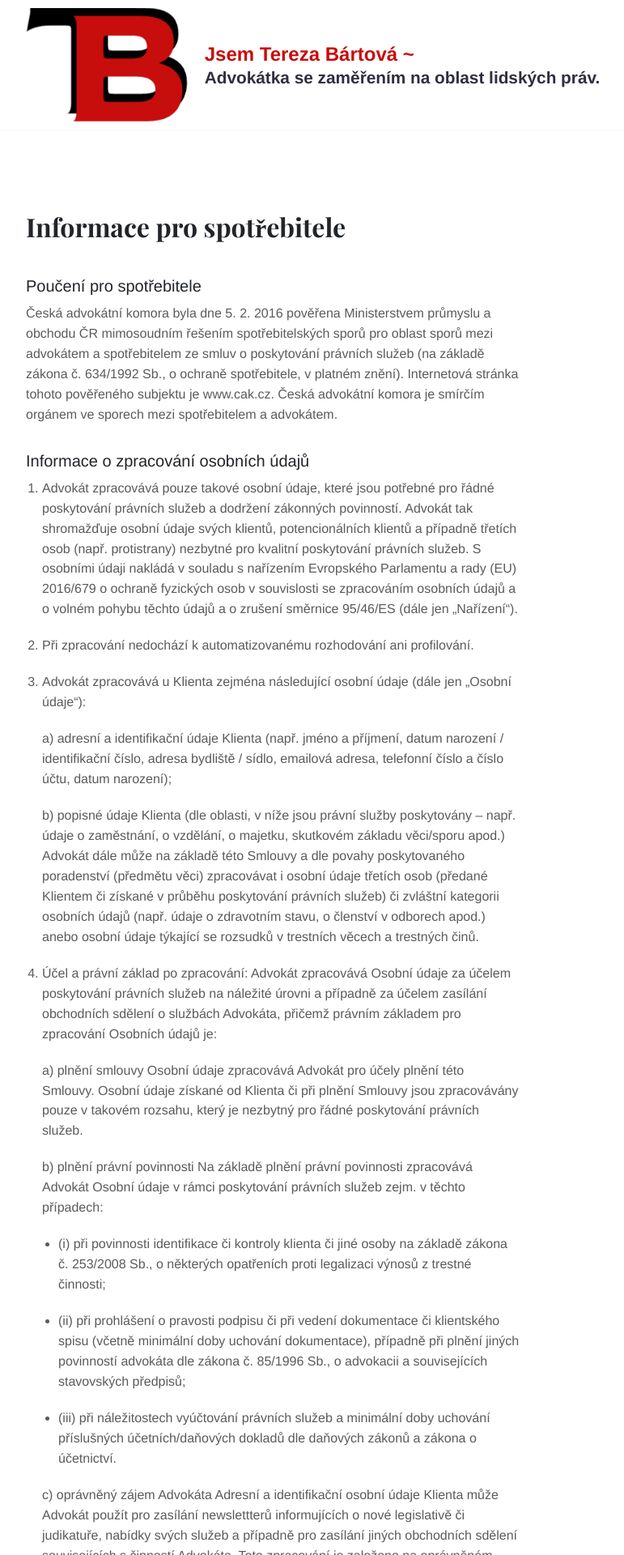
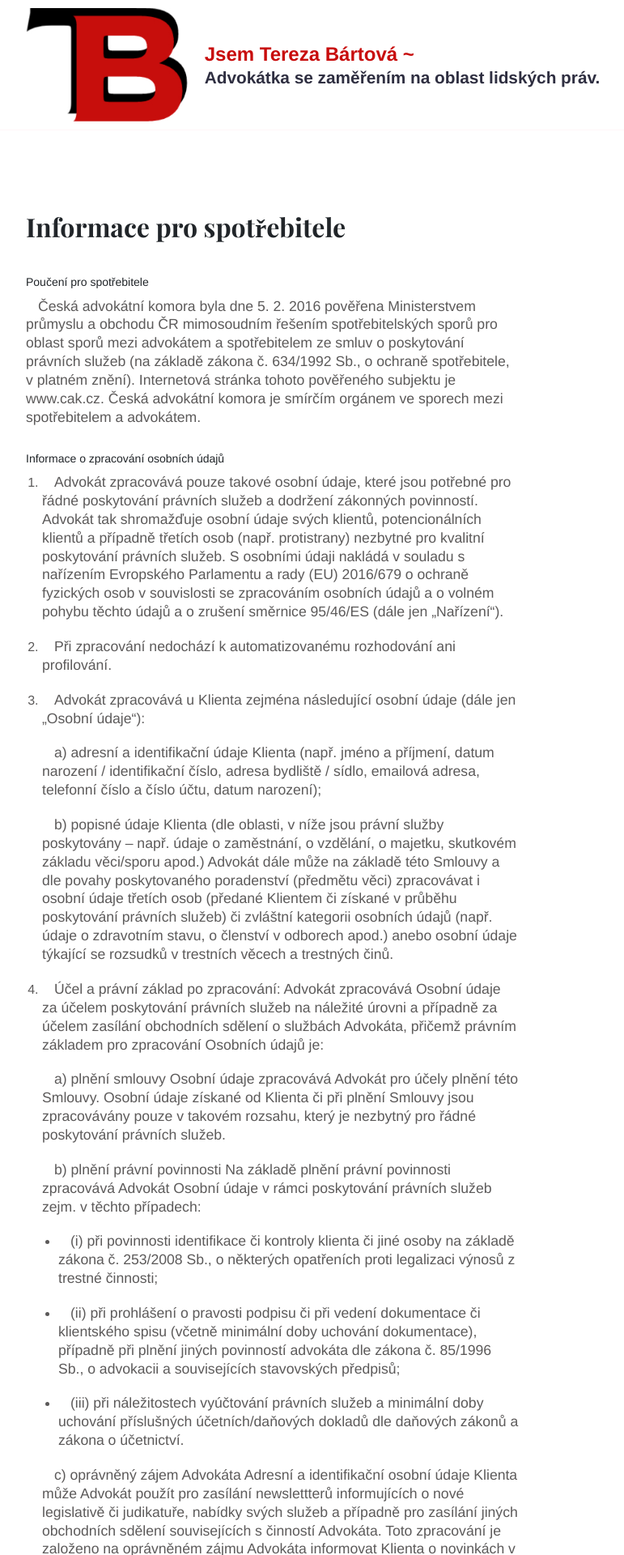
Before and after one commit to terezabartova/terezabartova.github.io, a Jekyll site: the page built from terms-and-conditions.md, in a window 1280 px wide. Shown: the top 1920 px of the page at 81% size, without its empty margins (143-914 px from the left). Built offline with Jekyll 4.4.1, drawn with Linux system fonts in a browser that asks for light colours.

Commit message:
decrease font size in Content

```diff
--- a/_sass/components/_content.scss
+++ b/_sass/components/_content.scss
@@ -16,27 +16,33 @@
   }
   p {
     font-family: $font-family-base;
-    line-height: 1.56;
+    font-size: 1.1rem;
+    line-height: 1.3;
     color: $steel;
+    text-indent: 15px;
+    @include media-breakpoint-down(sm) {
+        font-size: 1rem;
+        line-height: 1;
+    }
   }
   h1 {
     font-family: $font-family-base;
-    font-size: 34px;
+    font-size: 20px;
     line-height: 1.26;
     font-weight: normal;
     margin-top: 30px;
-    margin-bottom: 20px;
+    margin-bottom: 30px;
   }
   h2 {
     font-family: $font-family-base;
-    font-size: 26px;
+    font-size: 16px;
     font-weight: normal;
     line-height: 1.4;
     margin-top: 30px;
   }
   h3 {
     font-family: $font-family-base;
-    font-size: 20px;
+    font-size: 14px;
     line-height: 1.4;
     font-weight: normal;
     margin-top: 30px;
--- a/_sass/components/_type.scss
+++ b/_sass/components/_type.scss
@@ -5,7 +5,7 @@ p {
   margin-bottom: 20px;
 }
 h1 {
-  font-size: 30px;
+  font-size: 20px;
   font-family: $font-family-heading;
   line-height: 1.2;
   margin-bottom: 20px;
@@ -15,7 +15,7 @@ h1 {
   }
 }
 h2 {
-  font-size: 24px;
+  font-size: 16px;
   font-family: $font-family-heading;
   line-height: 1.4;
   margin-bottom: 10px;
@@ -25,7 +25,7 @@ h2 {
   }
 }
 h3 {
-  font-size: 16px;
+  font-size: 14px;
   line-height: 1.4;
   @include media-breakpoint-up(md) {
     font-size: 20px;
```
